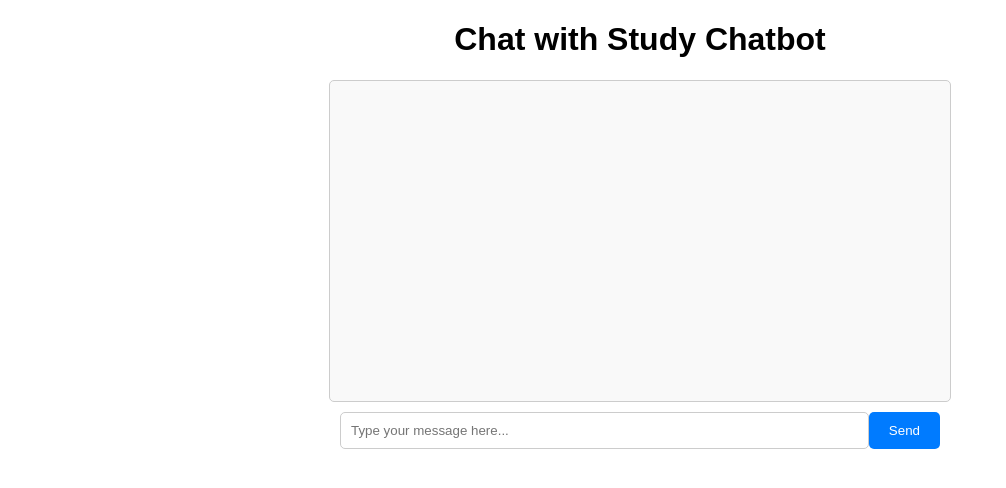
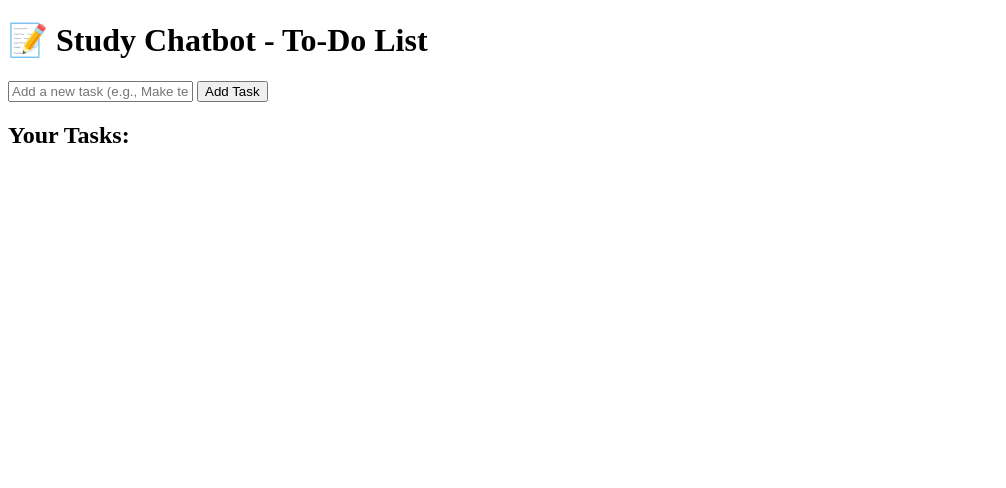
Before and after one commit to mlue-blue/study-chatbot, a Flask app: page / in a window 1280 px wide. Shown: the top 488 px of the page, without its empty margins (0-1006 px from the left). Run offline with Flask 3, Linux system fonts and the light colour scheme.

Commit message:
Update index.html

```diff
--- a/templates/index.html
+++ b/templates/index.html
@@ -3,73 +3,41 @@
 <head>
     <meta charset="UTF-8">
     <meta name="viewport" content="width=device-width, initial-scale=1.0">
-    <title>Study Chatbot</title>
-    <style>
-        body {
-            font-family: Arial, sans-serif;
-            display: flex;
-            flex-direction: column;
-            align-items: center;
-            margin: 0;
-            padding: 0;
-        }
-        #chat {
-            width: 80%;
-            max-width: 600px;
-            border: 1px solid #ccc;
-            border-radius: 5px;
-            padding: 10px;
-            overflow-y: auto;
-            height: 300px;
-            background-color: #f9f9f9;
-        }
-        #inputArea {
-            display: flex;
-            width: 80%;
-            max-width: 600px;
-            margin-top: 10px;
-        }
-        #inputField {
-            flex-grow: 1;
-            padding: 10px;
-            border: 1px solid #ccc;
-            border-radius: 5px;
-        }
-        #sendButton {
-            padding: 10px 20px;
-            border: none;
-            border-radius: 5px;
-            background-color: #007bff;
-            color: white;
-            cursor: pointer;
-        }
-        #sendButton:hover {
-            background-color: #0056b3;
-        }
-    </style>
+    <title>Study Chatbot - To-Do List</title>
+    <link rel="stylesheet" href="{{ url_for('static', filename='style.css') }}">
 </head>
 <body>
-    <h1>Chat with Study Chatbot</h1>
-    <div id="chat">
-        <!-- Messages will be displayed here -->
+    <div class="container">
+        <h1>📝 Study Chatbot - To-Do List</h1>
+
+        <div class="input-section">
+            <form id="taskForm" method="POST" action="/add">
+                <input
+                    type="text"
+                    id="taskInput"
+                    name="task"
+                    placeholder="Add a new task (e.g., Make tea)"
+                    required
+                >
+                <button type="submit">Add Task</button>
+            </form>
+        </div>
+
+        <div class="tasks-section">
+            <h2>Your Tasks:</h2>
+            <ul id="taskList" class="task-list">
+                {% for task in tasks %}
+                <li class="task-item">
+                    <span class="task-text">{{ task.task }}</span>
+                    <form method="POST" action="/delete/{{ loop.index0 }}" style="display:inline;">
+                        <button type="submit" class="delete-btn">Delete</button>
+                    </form>
+                </li>
+                {% endfor %}
+            </ul>
+        </div>
     </div>
-    <div id="inputArea">
-        <input type="text" id="inputField" placeholder="Type your message here..." />
-        <button id="sendButton">Send</button>
-    </div>
-    <script>
-        const chat = document.getElementById('chat');
-        const inputField = document.getElementById('inputField');
-        const sendButton = document.getElementById('sendButton');
 
-        sendButton.addEventListener('click', () => {
-            const message = inputField.value;
-            if (message.trim() !== '') {
-                // Display message in chat
-                chat.innerHTML += `<div>${message}</div>`;
-                inputField.value = '';
-            }
-        });
-    </script>
+    <script src="{{ url_for('static', filename='script.js') }}"></script>
 </body>
 </html>
```
